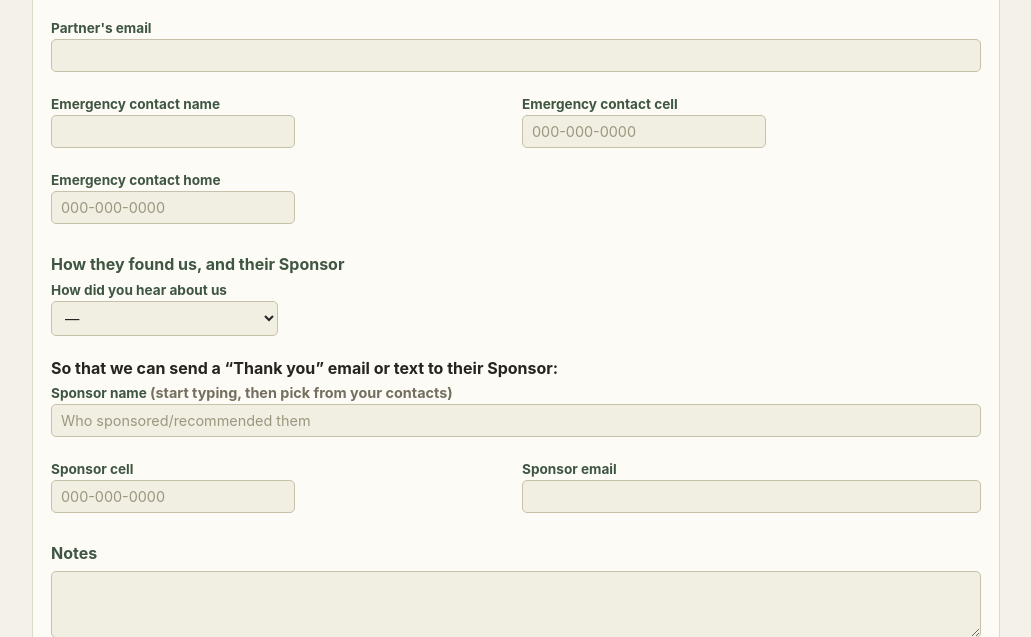
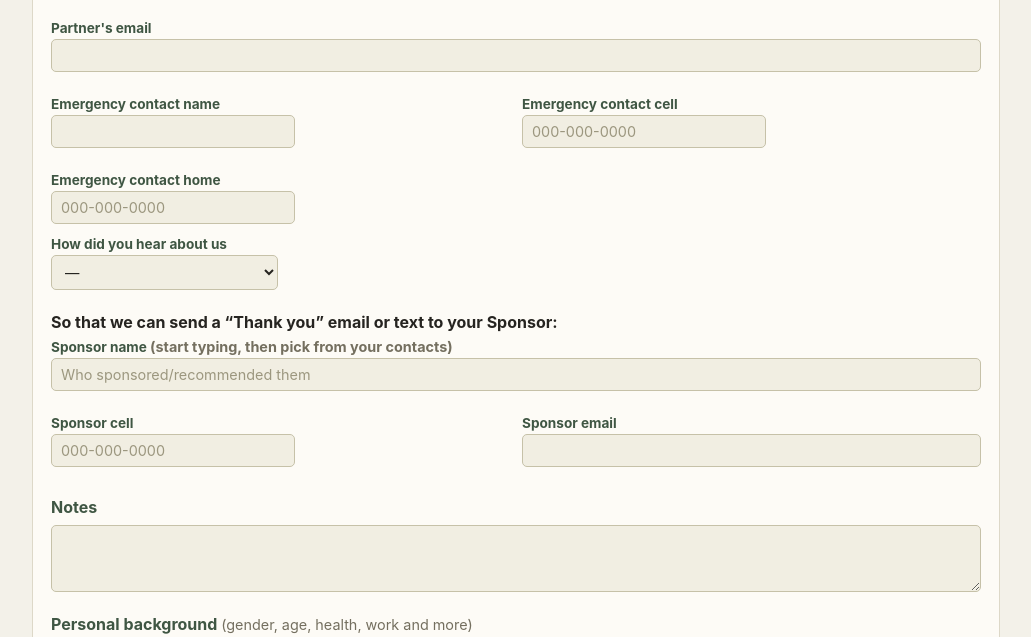
Before and after one commit to BlueskyUSA/Dallas-Discovery-CRM, a Flask app: page /crm/contacts/new in a window 1280 px wide. Shown: the part 963-1600 px from the top of the page, without its empty margins (124-1155 px from the left). Run offline with Flask 3, Linux system fonts and the light colour scheme; the visitor is signed in with stand-in values (Sample User, id 1); data that the repository does not hold is empty; some libraries are stand-ins or nearby versions.

Commit message:
Add files via upload

```diff
--- a/templates/contact_form.html
+++ b/templates/contact_form.html
@@ -69,7 +69,6 @@
       <div class="field"><label>Emergency contact home</label><input name="emergency_contact_home" class="phone-input" placeholder="000-000-0000" inputmode="numeric" maxlength="12" autocomplete="new-password" data-lpignore="true" value="{{ contact.emergency_contact_home if contact and contact.emergency_contact_home else '' }}"></div>
     </div>
 
-    <h3>How they found us, and their Sponsor</h3>
     <div class="grid2">
       <div class="field">
         <label>How did you hear about us</label>
@@ -90,7 +89,7 @@
         </div>
       </div>
     </div>
-    <p style="margin:10px 0 6px; font-weight:700">So that we can send a &ldquo;Thank you&rdquo; email or text to their Sponsor:</p>
+    <p style="margin:10px 0 6px; font-weight:700">So that we can send a &ldquo;Thank you&rdquo; email or text to your Sponsor:</p>
     <div class="grid2">
       <div class="field" style="grid-column: 1 / -1;"><label>Sponsor name <span class="muted">(start typing, then pick from your contacts)</span></label><input name="sponsor_name" list="sponsor-picks" autocomplete="off" placeholder="Who sponsored/recommended them" style="width:100%" value="{{ contact.sponsor_name if contact and contact.sponsor_name else '' }}"></div>
       <div class="field"><label>Sponsor cell</label><input name="sponsor_phone" class="phone-input" placeholder="000-000-0000" inputmode="numeric" maxlength="12" autocomplete="new-password" data-lpignore="true" value="{{ contact.sponsor_phone if contact and contact.sponsor_phone else '' }}"></div>
```
